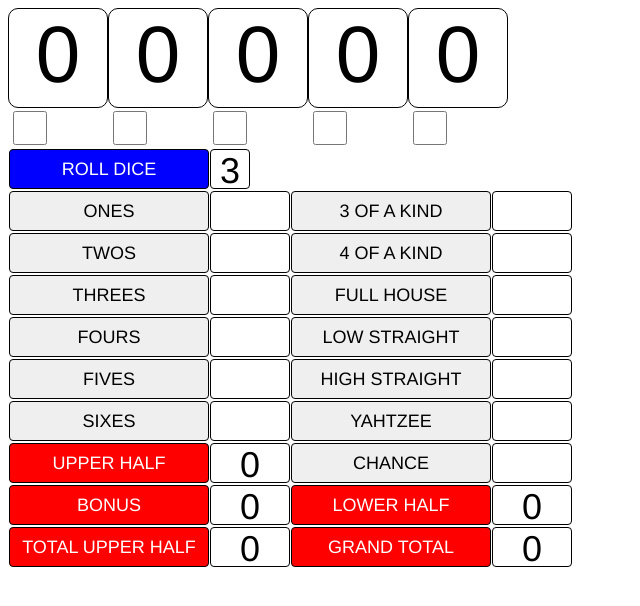
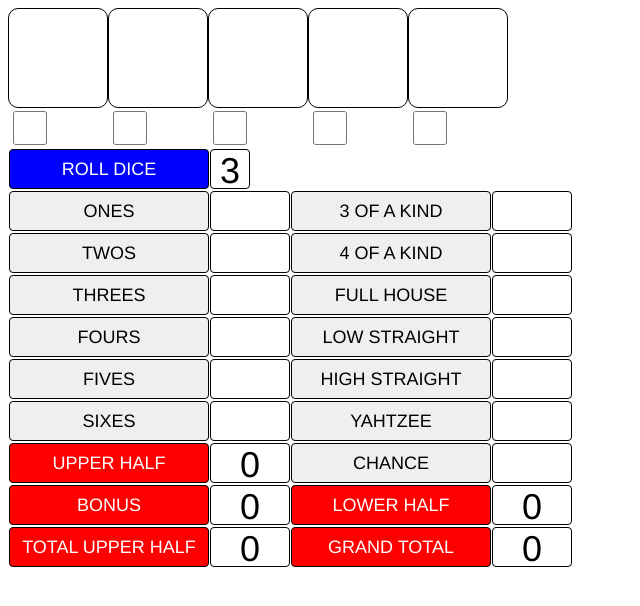
Before and after one commit to alexmacartney/yahtzee, a plain HTML site: page yahtzee.html in a window 1280 px wide. Shown: the whole page, without its empty margins (0-640 px from the left). Drawn offline with Linux system fonts and the light colour scheme.

Commit message:
It looks better now
It looks better now.

```diff
--- a/next_round.js
+++ b/next_round.js
@@ -1,7 +1,7 @@
 function nextRound() {
     for (let j = 1; j < 6; j++) {
         document.getElementById('diceCheck' + String(j)).checked = 0;
-        document.getElementById('dice' + String(j)).innerHTML = 0;
+        document.getElementById('dice' + String(j)).innerHTML = '';
     }
     rollsMade = 0
     rollsLeft.innerHTML = 3
--- a/yahtzee.html
+++ b/yahtzee.html
@@ -14,11 +14,11 @@
     <script src = 'full_house_checker.js'></script>
     <script src = 'straight_checker.js'></script>
 
-    <div class = 'dice' id = 'dice1'>0</div>
-    <div class = 'dice' id = 'dice2'>0</div>
-    <div class = 'dice' id = 'dice3'>0</div>
-    <div class = 'dice' id = 'dice4'>0</div>
-    <div class = 'dice' id = 'dice5'>0</div>
+    <div class = 'dice' id = 'dice1'></div>
+    <div class = 'dice' id = 'dice2'></div>
+    <div class = 'dice' id = 'dice3'></div>
+    <div class = 'dice' id = 'dice4'></div>
+    <div class = 'dice' id = 'dice5'></div>
 
     <div class = 'clear'></div>
 
```
